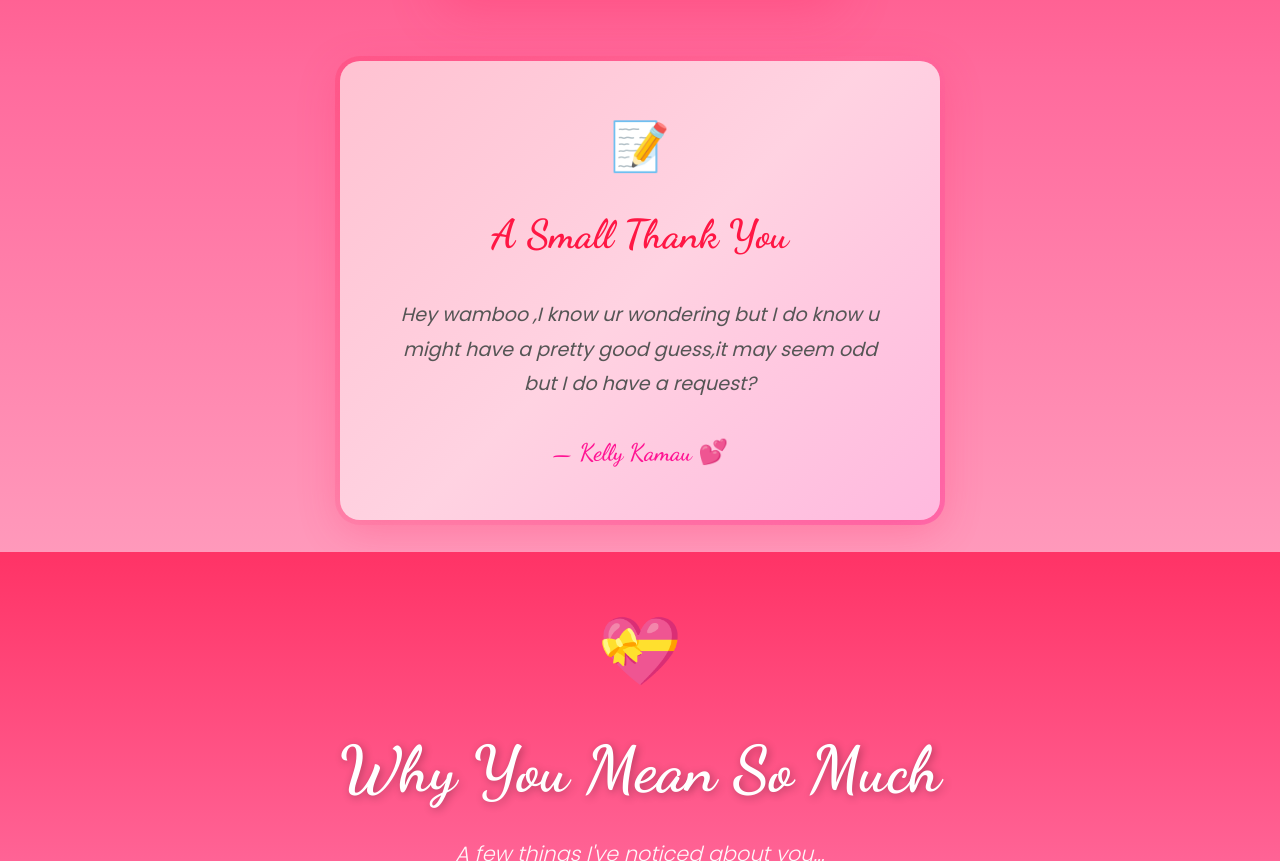
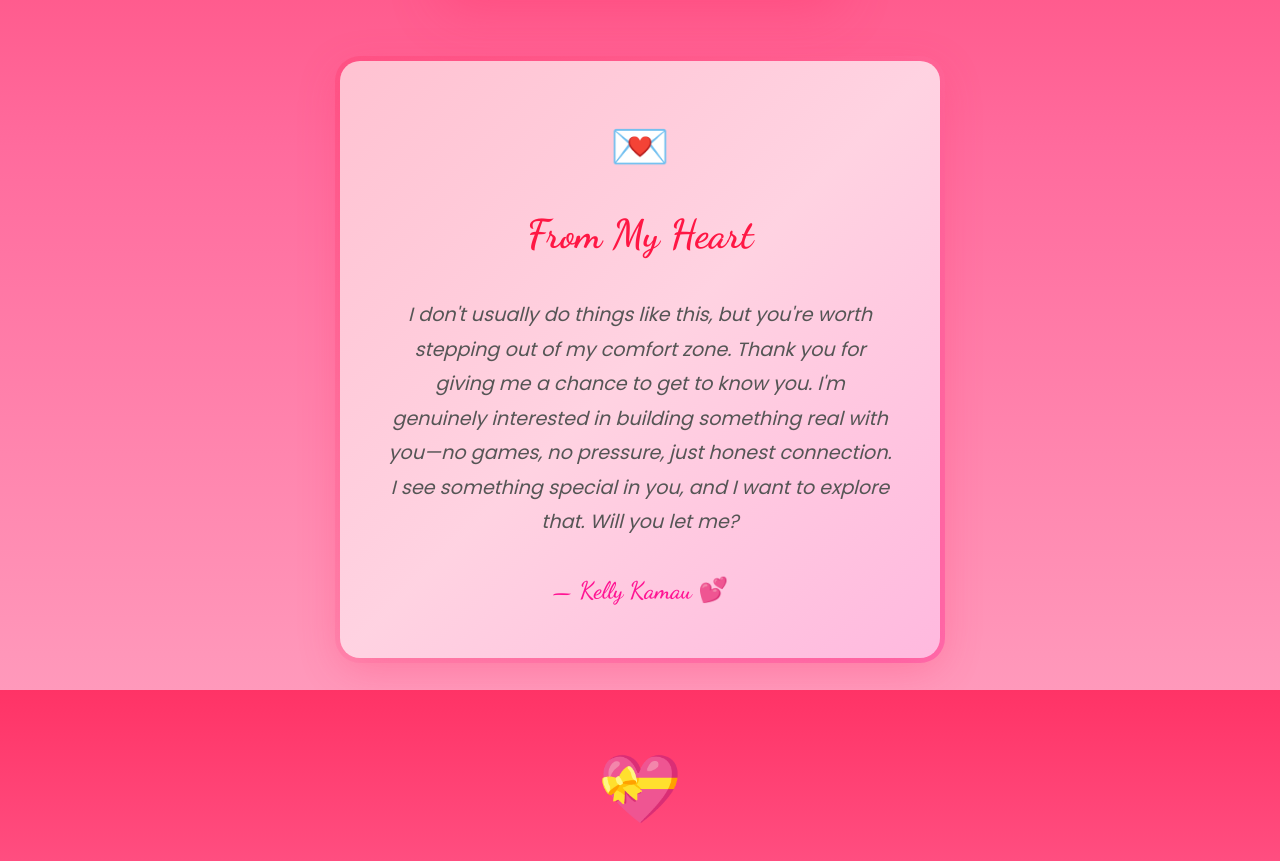
Before and after one commit to KELLYKAMAU/fun-stuff-, a website: page index.html in a window 1280 px wide. Shown: the part 1996-2857 px from the top of the page. Drawn offline with nearby package versions, Linux system fonts and the light colour scheme.

Commit message:
Update thank you message to be more heartfelt, masculine, and genuine

```diff
--- a/index.html
+++ b/index.html
@@ -88,8 +88,8 @@
                 </div>
                 <div class="message-card">
                     <div class="card-header">
-                        <span class="envelope-icon">📝</span>
-                        <h2>A Small Thank You</h2>
+                        <span class="envelope-icon">💌</span>
+                        <h2>From My Heart</h2>
                     </div>
                     <div class="card-body">
                         <p class="personal-message" id="personalMessage">
--- a/script.js
+++ b/script.js
@@ -6,7 +6,7 @@
 const CONFIG = {
     herName: "Reemie Wambui",           // Replace with her name
     yourName: "Kelly Kamau",     // Replace with your name
-    personalMessage: "Hey wamboo ,I know ur wondering but I do know u might have a pretty good guess,it may seem odd but I do have a request?",  // Replace with your personal message
+    personalMessage: "I don't usually do things like this, but you're worth stepping out of my comfort zone. Thank you for giving me a chance to get to know you. I'm genuinely interested in building something real with you—no games, no pressure, just honest connection. I see something special in you, and I want to explore that. Will you let me?",  // Replace with your personal message
     relationshipStartDate: "2025-12-19",  // Format: YYYY-MM-DD (when you started dating/met - optional)
     enableLoveCounter: true,  // Set to false to hide love counter
     // Reasons why she's special - UPDATE THESE with personal, genuine reasons
```
